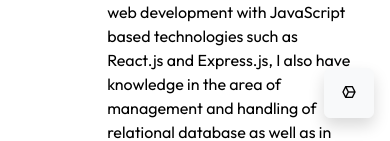
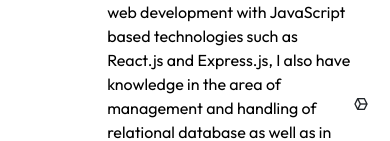
Before and after one commit to cruzito-x/portfolio_v4, a React (Vite) app: page / in a window 390 px wide. Shown: the part 710-851 px from the top of the page. Built offline with nearby package versions, Linux system fonts and the light colour scheme.

Commit message:
Mobile navbar updated

```diff
--- a/src/components/navbar/Navbar.jsx
+++ b/src/components/navbar/Navbar.jsx
@@ -176,7 +176,7 @@ const Navbar = ({ lang }) => {
         }}
       >
         <button
-          className="position-fixed bottom-0 end-0 m-3 btn btn-light rounded shadow"
+          className="position-fixed bottom-0 end-0 m-1 btn btn-white rounded"
           onClick={() => setMenuOpen(!menuOpen)}
           style={{ width: "50px", height: "50px", zIndex: 2 }}
         >
@@ -184,7 +184,7 @@ const Navbar = ({ lang }) => {
         </button>
 
         {menuOpen && (
-          <div className="position-fixed top-100 start-50 translate-middle w-100 h-75 bg-white d-flex flex-column justify-content-center align-items-center shadow-lg p-3 rounded-top">
+          <div className="position-fixed top-100 start-50 translate-middle w-100 h-50 bg-white d-flex flex-column justify-content-center align-items-center shadow-lg p-3 rounded-top">
             <div className="container text-center">
               <div className="row row-cols-3 g-3">
                 {navItems.map((item) => (
```
